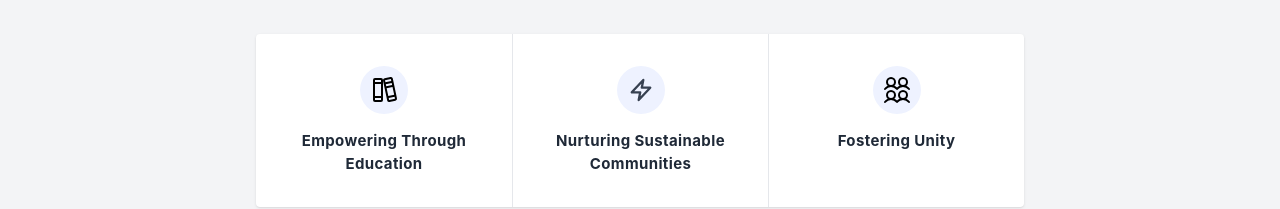
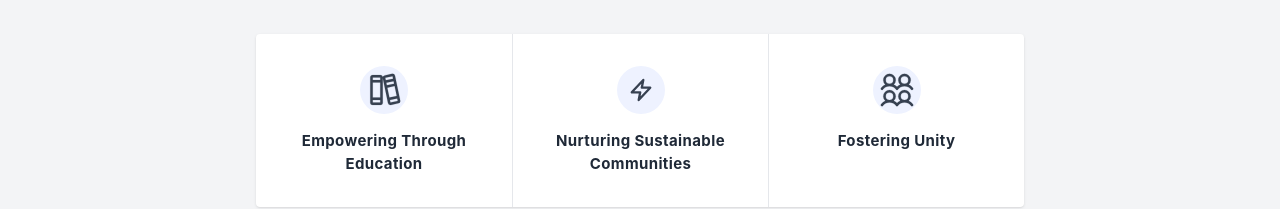
Before and after one commit to hiren-maddara/tevamuto_foundation, a Vue app: page / in a window 1280 px wide. Shown: the part 503-712 px from the top of the page. Built offline with nearby package versions, Linux system fonts and the light colour scheme; no server answers; the database is empty.

Commit message:
fixed coloring hero svg icons

```diff
--- a/src/components/home/Hero.vue
+++ b/src/components/home/Hero.vue
@@ -46,7 +46,9 @@
                 class="relative grid mx-auto overflow-hidden bg-white divide-y rounded shadow sm:divide-y-0 sm:divide-x sm:max-w-screen-sm sm:grid-cols-3 lg:max-w-screen-md">
                 <div class="inline-block p-8 text-center">
                     <div class="flex items-center justify-center w-12 h-12 mx-auto mb-4 rounded-full bg-indigo-50">
-                        <svg xmlns="http://www.w3.org/2000/svg" width="32" height="32" fill="#000000" viewBox="0 0 256 256"><path d="M231.65,194.55,198.46,36.75a16,16,0,0,0-19-12.39L132.65,34.42a16.08,16.08,0,0,0-12.3,19l33.19,157.8A16,16,0,0,0,169.16,224a16.25,16.25,0,0,0,3.38-.36l46.81-10.06A16.09,16.09,0,0,0,231.65,194.55ZM136,50.15c0-.06,0-.09,0-.09l46.8-10,3.33,15.87L139.33,66Zm6.62,31.47,46.82-10.05,3.34,15.9L146,97.53Zm6.64,31.57,46.82-10.06,13.3,63.24-46.82,10.06ZM216,197.94l-46.8,10-3.33-15.87L212.67,182,216,197.85C216,197.91,216,197.94,216,197.94ZM104,32H56A16,16,0,0,0,40,48V208a16,16,0,0,0,16,16h48a16,16,0,0,0,16-16V48A16,16,0,0,0,104,32ZM56,48h48V64H56Zm0,32h48v96H56Zm48,128H56V192h48v16Z"></path></svg>
+                        <svg xmlns="http://www.w3.org/2000/svg" class="w-10 h-10 text-gray-700" stroke="currentColor" fill="currentColor" viewBox="0 0 256 256">
+                            <path d="M231.65,194.55,198.46,36.75a16,16,0,0,0-19-12.39L132.65,34.42a16.08,16.08,0,0,0-12.3,19l33.19,157.8A16,16,0,0,0,169.16,224a16.25,16.25,0,0,0,3.38-.36l46.81-10.06A16.09,16.09,0,0,0,231.65,194.55ZM136,50.15c0-.06,0-.09,0-.09l46.8-10,3.33,15.87L139.33,66Zm6.62,31.47,46.82-10.05,3.34,15.9L146,97.53Zm6.64,31.57,46.82-10.06,13.3,63.24-46.82,10.06ZM216,197.94l-46.8,10-3.33-15.87L212.67,182,216,197.85C216,197.91,216,197.94,216,197.94ZM104,32H56A16,16,0,0,0,40,48V208a16,16,0,0,0,16,16h48a16,16,0,0,0,16-16V48A16,16,0,0,0,104,32ZM56,48h48V64H56Zm0,32h48v96H56Zm48,128H56V192h48v16Z"></path>
+                        </svg>
                     </div>
                     <p class="font-bold tracking-wide text-gray-800">Empowering Through Education</p>
                 </div>
@@ -61,7 +63,7 @@
                 </div>
                 <div class="inline-block p-8 text-center">
                     <div class="flex items-center justify-center w-12 h-12 mx-auto mb-4 rounded-full bg-indigo-50">
-                        <svg xmlns="http://www.w3.org/2000/svg" width="32" height="32" fill="#000000" viewBox="0 0 256 256"><path d="M27.2,126.4a8,8,0,0,0,11.2-1.6,52,52,0,0,1,83.2,0,8,8,0,0,0,11.2,1.59,7.73,7.73,0,0,0,1.59-1.59h0a52,52,0,0,1,83.2,0,8,8,0,0,0,12.8-9.61A67.85,67.85,0,0,0,203,93.51a40,40,0,1,0-53.94,0,67.27,67.27,0,0,0-21,14.31,67.27,67.27,0,0,0-21-14.31,40,40,0,1,0-53.94,0A67.88,67.88,0,0,0,25.6,115.2,8,8,0,0,0,27.2,126.4ZM176,40a24,24,0,1,1-24,24A24,24,0,0,1,176,40ZM80,40A24,24,0,1,1,56,64,24,24,0,0,1,80,40ZM203,197.51a40,40,0,1,0-53.94,0,67.27,67.27,0,0,0-21,14.31,67.27,67.27,0,0,0-21-14.31,40,40,0,1,0-53.94,0A67.88,67.88,0,0,0,25.6,219.2a8,8,0,1,0,12.8,9.6,52,52,0,0,1,83.2,0,8,8,0,0,0,11.2,1.59,7.73,7.73,0,0,0,1.59-1.59h0a52,52,0,0,1,83.2,0,8,8,0,0,0,12.8-9.61A67.85,67.85,0,0,0,203,197.51ZM80,144a24,24,0,1,1-24,24A24,24,0,0,1,80,144Zm96,0a24,24,0,1,1-24,24A24,24,0,0,1,176,144Z"></path></svg>
+                        <svg xmlns="http://www.w3.org/2000/svg" class="w-10 h-10 text-gray-700" stroke="currentColor" fill="currentColor" viewBox="0 0 256 256"><path d="M27.2,126.4a8,8,0,0,0,11.2-1.6,52,52,0,0,1,83.2,0,8,8,0,0,0,11.2,1.59,7.73,7.73,0,0,0,1.59-1.59h0a52,52,0,0,1,83.2,0,8,8,0,0,0,12.8-9.61A67.85,67.85,0,0,0,203,93.51a40,40,0,1,0-53.94,0,67.27,67.27,0,0,0-21,14.31,67.27,67.27,0,0,0-21-14.31,40,40,0,1,0-53.94,0A67.88,67.88,0,0,0,25.6,115.2,8,8,0,0,0,27.2,126.4ZM176,40a24,24,0,1,1-24,24A24,24,0,0,1,176,40ZM80,40A24,24,0,1,1,56,64,24,24,0,0,1,80,40ZM203,197.51a40,40,0,1,0-53.94,0,67.27,67.27,0,0,0-21,14.31,67.27,67.27,0,0,0-21-14.31,40,40,0,1,0-53.94,0A67.88,67.88,0,0,0,25.6,219.2a8,8,0,1,0,12.8,9.6,52,52,0,0,1,83.2,0,8,8,0,0,0,11.2,1.59,7.73,7.73,0,0,0,1.59-1.59h0a52,52,0,0,1,83.2,0,8,8,0,0,0,12.8-9.61A67.85,67.85,0,0,0,203,197.51ZM80,144a24,24,0,1,1-24,24A24,24,0,0,1,80,144Zm96,0a24,24,0,1,1-24,24A24,24,0,0,1,176,144Z"></path></svg>
                 </div>
                 <p class="font-bold tracking-wide text-gray-800">Fostering Unity</p>
             </div>
```
